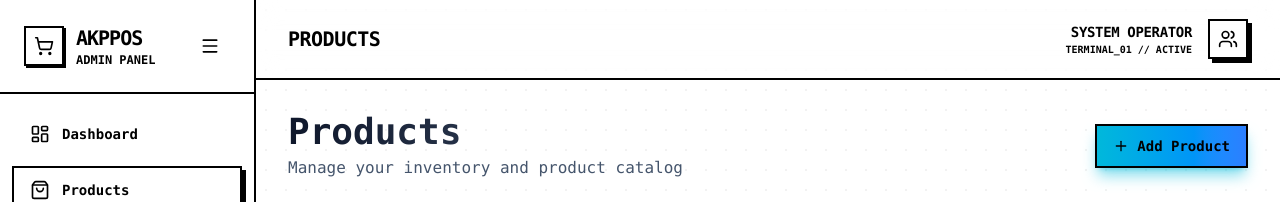
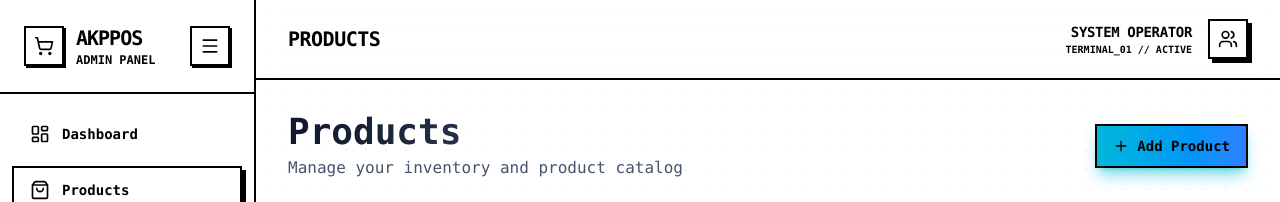
Before and after one commit to AKPAING3147/AKPPOS, a Next.js app: page /admin/products in a window 1280 px wide. Shown: the top 202 px of the page. Built offline with nearby package versions, Linux system fonts and the light colour scheme; no server answers.

Commit message:
fix: enhance hamburger menu with brutalist design, better shadows, and prominent red close button

```diff
--- a/src/app/admin/layout.tsx
+++ b/src/app/admin/layout.tsx
@@ -90,7 +90,12 @@ export default function AdminLayout({ children }: { children: React.ReactNode })
                         )}
                         <button
                             onClick={() => setSidebarOpen(!sidebarOpen)}
-                            className="p-2 hover:bg-accent border-2 border-transparent hover:border-border transition-all duration-0"
+                            className={cn(
+                                "w-10 h-10 flex items-center justify-center border-2 border-border transition-all duration-0",
+                                isMobile && sidebarOpen
+                                    ? "bg-red-500 text-white hover:bg-red-600 shadow-[4px_4px_0px_0px_rgba(0,0,0,0.3)]"
+                                    : "bg-background hover:bg-primary hover:text-primary-foreground shadow-[2px_2px_0px_0px_rgba(var(--shadow),1)] hover:shadow-[4px_4px_0px_0px_rgba(var(--shadow),1)]"
+                            )}
                         >
                             {isMobile && sidebarOpen ? (
                                 <X className="w-5 h-5" />
@@ -155,10 +160,10 @@ export default function AdminLayout({ children }: { children: React.ReactNode })
                 {/* Top Bar */}
                 <header className="h-16 md:h-20 border-b-2 border-border bg-background/50 backdrop-blur-md flex items-center justify-between px-4 md:px-8 relative z-20">
                     <div className="flex items-center gap-3 md:gap-4">
-                        {/* Mobile Menu Button */}
+                        {/* Mobile Menu Button - Enhanced */}
                         <button
                             onClick={() => setSidebarOpen(true)}
-                            className="md:hidden p-2 hover:bg-accent border-2 border-transparent hover:border-border transition-all"
+                            className="md:hidden w-10 h-10 flex items-center justify-center border-2 border-border bg-background hover:bg-primary hover:text-primary-foreground shadow-[4px_4px_0px_0px_rgba(var(--shadow),1)] hover:shadow-[2px_2px_0px_0px_rgba(var(--shadow),1)] hover:translate-x-[2px] hover:translate-y-[2px] transition-all duration-0"
                         >
                             <Menu className="w-5 h-5" />
                         </button>
```
